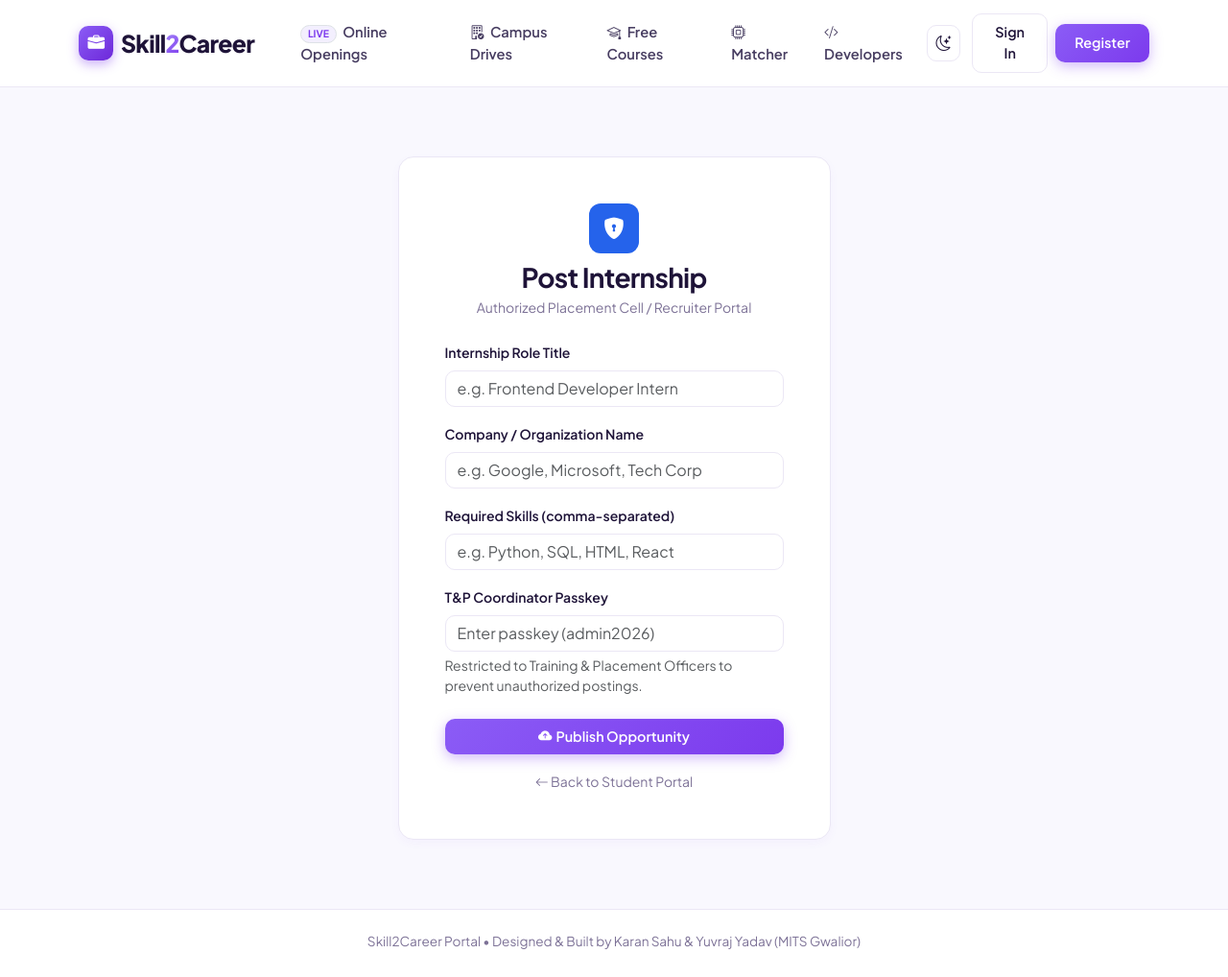
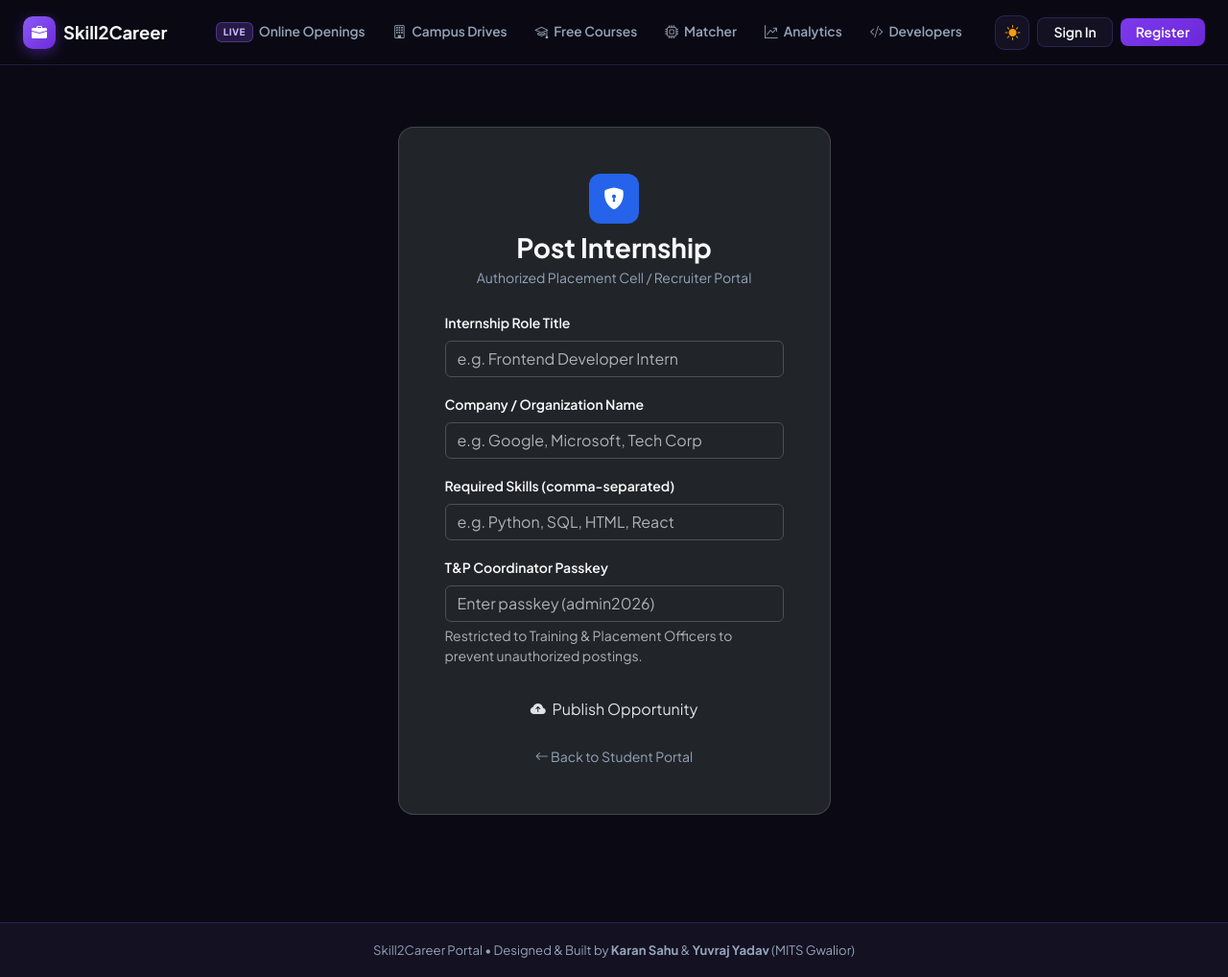
Before and after one commit to karannyx/internship-portal-microproject, a Flask app: page /add_job in a window 1280 px wide. Shown: the whole page at 96% size. Before the commit the page ends 989 px from the top, so only its background shows below. Run offline with Flask 3, Linux system fonts and the light colour scheme; some libraries are stand-ins or nearby versions.

Commit message:
Update base layout with Skill-Gap Bridge auto-linker

```diff
--- a/templates/base.html
+++ b/templates/base.html
@@ -1,337 +1,247 @@
 <!DOCTYPE html>
-<html lang="en" data-bs-theme="light">
+<html lang="en" data-bs-theme="dark">
 <head>
     <meta charset="UTF-8">
     <meta name="viewport" content="width=device-width, initial-scale=1.0">
-    <title>{% block title %}Skill2Career | Student Skill & Internship Portal{% endblock %}</title>
+    <title>{% block title %}Skill2Career | Student Career & Internship Portal{% endblock %}</title>
 
-    <script>
-        (function() {
-            const savedTheme = localStorage.getItem('theme') || 'light';
-            document.documentElement.setAttribute('data-bs-theme', savedTheme);
-        })();
-    </script>
-
+    <!-- Google Fonts -->
     <link rel="preconnect" href="https://fonts.googleapis.com">
     <link rel="preconnect" href="https://fonts.gstatic.com" crossorigin>
     <link href="https://fonts.googleapis.com/css2?family=Plus+Jakarta+Sans:wght@400;500;600;700;800&display=swap" rel="stylesheet">
-    <link href="https://cdn.jsdelivr.net/npm/bootstrap-icons@1.11.3/font/bootstrap-icons.css" rel="stylesheet">
+
+    <!-- Bootstrap 5.3 CSS & Bootstrap Icons -->
     <link href="https://cdn.jsdelivr.net/npm/bootstrap@5.3.3/dist/css/bootstrap.min.css" rel="stylesheet">
-    <script src="https://cdn.jsdelivr.net/npm/chart.js"></script>
+    <link href="https://cdn.jsdelivr.net/npm/bootstrap-icons@1.11.3/font/bootstrap-icons.min.css" rel="stylesheet">
 
     <style>
-        :root {
-            --primary: #7c3aed;
-            --primary-hover: #6d28d9;
-            --primary-subtle: #f5f3ff;
-            --accent-glow: rgba(124, 58, 237, 0.25);
+        :root,
+        [data-bs-theme="dark"] {
+            --body-bg: #0b0a14;
+            --card-bg: #131122;
+            --border-color: rgba(139, 92, 246, 0.22);
+            --card-shadow: 0 12px 32px -8px rgba(0, 0, 0, 0.45);
+            --text-heading: #f8fafc;
+            --text-muted: #94a3b8;
+            --badge-bg: rgba(124, 58, 237, 0.18);
+            --badge-text: #c4b5fd;
+            --primary: #8b5cf6;
+            --nav-bg: rgba(11, 10, 20, 0.88);
         }
 
         [data-bs-theme="light"] {
-            --body-bg: #f9f8fe;
-            --nav-bg: #ffffff;
+            --body-bg: #f5f6fa;
             --card-bg: #ffffff;
-            --border-color: #ebe7f5;
-            --text-heading: #1e1338;
-            --text-body: #473d61;
-            --text-muted: #7d7297;
-            --card-shadow: 0 4px 12px -2px rgba(124, 58, 237, 0.05);
-            --badge-bg: #f3effe;
-            --badge-text: #7c3aed;
-            --btn-main-bg: #7c3aed;
-            --btn-main-text: #ffffff;
-            --btn-main-hover: #6d28d9;
-            --btn-subtle-hover: #f3effe;
-        }
-
-        [data-bs-theme="dark"] {
-            --body-bg: #0b0914;
-            --nav-bg: #110e20;
-            --card-bg: #16122a;
-            --border-color: #2b234d;
-            --text-heading: #faf5ff;
-            --text-body: #d6cee8;
-            --text-muted: #9c91b8;
-            --card-shadow: 0 10px 30px -5px rgba(0, 0, 0, 0.6);
-            --badge-bg: #261e46;
-            --badge-text: #c4b5fd;
-            --btn-main-bg: #7c3aed;
-            --btn-main-text: #ffffff;
-            --btn-main-hover: #6d28d9;
-            --btn-subtle-hover: #231b3e;
-            --primary-subtle: #261e46;
+            --border-color: #e2e8f0;
+            --card-shadow: 0 10px 28px -8px rgba(15, 23, 42, 0.08);
+            --text-heading: #0f172a;
+            --text-muted: #64748b;
+            --badge-bg: rgba(124, 58, 237, 0.1);
+            --badge-text: #6d28d9;
+            --primary: #7c3aed;
+            --nav-bg: rgba(255, 255, 255, 0.92);
         }
 
         body {
-            font-family: 'Plus Jakarta Sans', sans-serif;
-            background-color: var(--body-bg) !important;
-            color: var(--text-body) !important;
+            font-family: 'Plus Jakarta Sans', -apple-system, BlinkMacSystemFont, sans-serif;
+            background-color: var(--body-bg);
+            color: var(--text-heading);
             min-height: 100vh;
             display: flex;
             flex-direction: column;
             transition: background-color 0.25s ease, color 0.25s ease;
         }
 
-        h1, h2, h3, h4, h5, h6 {
+        main {
+            flex: 1;
+        }
+
+        /* Navbar */
+        .s2c-navbar {
+            background: var(--nav-bg);
+            backdrop-filter: blur(14px);
+            -webkit-backdrop-filter: blur(14px);
+            border-bottom: 1px solid var(--border-color);
+            padding: 0.72rem 0;
+        }
+
+        .brand-logo-box {
+            width: 34px;
+            height: 34px;
+            border-radius: 10px;
+            background: linear-gradient(135deg, #8b5cf6, #6d28d9);
+            color: #ffffff;
+            display: inline-flex;
+            align-items: center;
+            justify-content: center;
+            font-size: 1rem;
+            box-shadow: 0 4px 14px rgba(124, 58, 237, 0.4);
+        }
+
+        .s2c-nav-link {
+            color: var(--text-muted) !important;
+            font-size: 0.86rem;
+            font-weight: 600;
+            padding: 0.45rem 0.78rem !important;
+            border-radius: 10px;
+            display: inline-flex;
+            align-items: center;
+            gap: 6px;
+            transition: all 0.18s ease;
+        }
+
+        .s2c-nav-link:hover,
+        .s2c-nav-link.active {
             color: var(--text-heading) !important;
-            font-weight: 700;
-            letter-spacing: -0.025em;
+            background: var(--badge-bg);
+        }
+
+        .live-pill-tag {
+            font-size: 0.62rem;
+            font-weight: 800;
+            letter-spacing: 0.5px;
+            padding: 0.14rem 0.42rem;
+            border-radius: 6px;
+            background: rgba(139, 92, 246, 0.22);
+            color: #c4b5fd;
+            border: 1px solid rgba(139, 92, 246, 0.4);
+        }
+
+        .theme-toggle-btn {
+            width: 36px;
+            height: 36px;
+            border-radius: 10px;
+            border: 1px solid var(--border-color);
+            background: var(--card-bg);
+            color: #f59e0b;
+            display: inline-flex;
+            align-items: center;
+            justify-content: center;
+            cursor: pointer;
+            transition: all 0.2s ease;
+        }
+
+        .theme-toggle-btn:hover {
+            border-color: var(--primary);
+            transform: translateY(-1px);
+        }
+
+        /* Shared Badge & Button Utilities */
+        .badge-skill {
+            background: var(--badge-bg) !important;
+            color: var(--badge-text) !important;
+            border: 1px solid var(--border-color) !important;
+            font-weight: 600;
+            font-size: 0.76rem;
+            padding: 0.35rem 0.7rem;
+            border-radius: 8px;
+        }
+
+        .btn-primary {
+            background: linear-gradient(135deg, #7c3aed, #6d28d9);
+            border: none;
+        }
+
+        .btn-primary:hover {
+            background: linear-gradient(135deg, #8b5cf6, #7c3aed);
         }
 
         .text-muted {
             color: var(--text-muted) !important;
         }
 
-        .navbar-custom {
-            background: var(--nav-bg) !important;
-            border-bottom: 1px solid var(--border-color);
-            padding: 0.85rem 0;
-            position: sticky;
-            top: 0;
-            z-index: 1030;
-            transition: background-color 0.25s ease, border-color 0.25s ease;
-        }
-
-        /* Enhanced Brand Logo & Typography */
-        .navbar-brand {
-            font-weight: 800;
-            color: var(--text-heading) !important;
-            letter-spacing: -0.7px;
-            font-size: 1.55rem;
-            line-height: 1;
-            transition: transform 0.2s ease;
-        }
-        .navbar-brand:hover {
-            transform: translateY(-1px);
-        }
-        .brand-icon-badge {
-            width: 36px;
-            height: 36px;
-            border-radius: 10px;
-            background: linear-gradient(135deg, #8b5cf6, #6d28d9);
-            color: #ffffff;
-            display: inline-flex;
-            align-items: center;
-            justify-content: center;
-            font-size: 1.1rem;
-            box-shadow: 0 4px 12px rgba(124, 58, 237, 0.4);
-        }
-        .brand-highlight {
-            background: linear-gradient(135deg, #a78bfa, #7c3aed);
-            -webkit-background-clip: text;
-            -webkit-text-fill-color: transparent;
-        }
-
-        @media (max-width: 576px) {
-            .navbar-brand {
-                font-size: 1.32rem;
-            }
-            .brand-icon-badge {
-                width: 31px;
-                height: 31px;
-                font-size: 0.95rem;
-            }
-        }
-
-        .nav-link {
-            color: var(--text-body) !important;
-            font-weight: 600;
-            font-size: 0.92rem;
-            transition: color 0.15s ease;
-        }
-
-        .nav-link:hover {
-            color: var(--primary) !important;
-        }
-
-        .mobile-toggle-btn {
-            background: var(--card-bg) !important;
-            border: 1px solid var(--border-color) !important;
-            color: var(--text-heading) !important;
-            width: 42px;
-            height: 42px;
-            border-radius: 10px;
-            display: inline-flex;
-            align-items: center;
-            justify-content: center;
-            font-size: 1.4rem;
-            cursor: pointer;
-            outline: none !important;
-            box-shadow: none !important;
-            z-index: 1050;
-        }
-
-        @media (max-width: 991.98px) {
-            .navbar-collapse {
-                background: var(--nav-bg);
-                border: 1px solid var(--border-color);
-                border-radius: 14px;
-                padding: 1rem;
-                margin-top: 0.75rem;
-                box-shadow: 0 10px 25px -5px rgba(0, 0, 0, 0.3);
-            }
-        }
-
-        .card, .card-custom {
-            background-color: var(--card-bg) !important;
-            border: 1px solid var(--border-color) !important;
-            border-radius: 16px;
-            box-shadow: var(--card-shadow);
-            color: var(--text-body) !important;
-            transition: transform 0.2s ease, border-color 0.2s ease, box-shadow 0.2s ease;
-        }
-
-        .btn-primary-custom {
-            background: linear-gradient(135deg, #8b5cf6, #7c3aed) !important;
-            color: #ffffff !important;
-            border: none !important;
-            font-weight: 600;
-            border-radius: 10px;
-            padding: 0.6rem 1.25rem;
-            font-size: 0.9rem;
-            box-shadow: 0 4px 14px rgba(124, 58, 237, 0.35);
-            transition: all 0.2s ease;
-            text-decoration: none;
-            display: inline-flex;
-            align-items: center;
-            justify-content: center;
-        }
-
-        .btn-primary-custom:hover {
-            background: linear-gradient(135deg, #7c3aed, #6d28d9) !important;
-            box-shadow: 0 6px 20px rgba(124, 58, 237, 0.5);
-            transform: translateY(-1px);
-            color: #ffffff !important;
-        }
-
-        .btn-outline-custom {
-            border: 1px solid var(--border-color) !important;
-            color: var(--text-heading) !important;
-            background: transparent;
-            font-weight: 600;
-            border-radius: 10px;
-            padding: 0.55rem 1.15rem;
-            font-size: 0.9rem;
-            transition: all 0.2s ease;
-            text-decoration: none;
-            display: inline-flex;
-            align-items: center;
-            justify-content: center;
-        }
-
-        .btn-outline-custom:hover {
-            background-color: var(--btn-subtle-hover);
-            border-color: var(--primary) !important;
-            color: var(--primary) !important;
-        }
-
-        .badge-skill {
-            background-color: var(--badge-bg) !important;
-            color: var(--badge-text) !important;
-            border: 1px solid var(--border-color);
-            font-weight: 600;
-            font-size: 0.75rem;
-            padding: 0.35rem 0.65rem;
-            border-radius: 6px;
-        }
-
-        .theme-toggle-btn {
-            width: 38px;
-            height: 38px;
-            border-radius: 10px;
-            display: inline-flex;
-            align-items: center;
-            justify-content: center;
-            border: 1px solid var(--border-color);
+        /* Footer */
+        .s2c-footer {
+            border-top: 1px solid var(--border-color);
             background: var(--card-bg);
-            color: var(--text-heading);
-            cursor: pointer;
-            transition: all 0.2s ease;
-        }
-
-        .theme-toggle-btn:hover {
-            border-color: var(--primary);
-            color: var(--primary);
-        }
-
-        .form-control, .form-select {
-            background-color: var(--card-bg) !important;
-            border: 1px solid var(--border-color) !important;
-            color: var(--text-heading) !important;
-            border-radius: 10px;
-        }
-
-        .form-control:focus, .form-select:focus {
-            border-color: var(--primary) !important;
-            box-shadow: 0 0 0 0.2rem var(--accent-glow) !important;
-        }
-
-        footer {
-            margin-top: auto;
-            background: var(--nav-bg);
-            border-top: 1px solid var(--border-color);
-            padding: 1.4rem 0;
-            font-size: 0.85rem;
             color: var(--text-muted);
+            font-size: 0.82rem;
+            padding: 1.15rem 0;
+            margin-top: 3rem;
         }
     </style>
+
+    <script>
+        // Apply saved theme immediately to avoid flash
+        (function () {
+            const savedTheme = localStorage.getItem("s2c_theme") || "dark";
+            document.documentElement.setAttribute("data-bs-theme", savedTheme);
+        })();
+    </script>
+
+    {% block head %}{% endblock %}
 </head>
 <body>
 
-<nav class="navbar navbar-expand-lg navbar-custom">
-    <div class="container">
-        <a class="navbar-brand d-flex align-items-center gap-2" href="/">
-            <span class="brand-icon-badge">
+    <!-- Top Navigation Bar -->
+    <nav class="navbar navbar-expand-xl s2c-navbar sticky-top">
+        <div class="container-fluid px-3 px-lg-4" style="max-width: 1320px;">
+            <a class="navbar-brand d-flex align-items-center gap-2 fw-bold" href="{{ url_for('live_jobs') }}" style="color: var(--text-heading); font-size: 1.15rem;">
+                <span class="brand-logo-box">
                     <i class="bi bi-briefcase-fill"></i>
                 </span>
-            <span>Skill<span class="brand-highlight">2</span>Career</span>
+                <span>Skill2Career</span>
             </a>
 
-        <button id="navToggleBtn" class="mobile-toggle-btn d-lg-none" type="button" aria-label="Toggle navigation">
-            <i class="bi bi-list"></i>
+            <button class="navbar-toggler border-0 shadow-none" type="button" data-bs-toggle="collapse" data-bs-target="#s2cNavbarCollapse" aria-controls="s2cNavbarCollapse" aria-expanded="false" aria-label="Toggle navigation">
+                <i class="bi bi-list fs-2" style="color: var(--text-heading);"></i>
             </button>
 
-        <div class="collapse navbar-collapse" id="navMenu">
-            <ul class="navbar-nav me-auto ms-lg-4 mb-2 mb-lg-0 gap-lg-1">
+            <div class="collapse navbar-collapse" id="s2cNavbarCollapse">
+                <ul class="navbar-nav mx-auto mb-2 mb-xl-0 gap-1">
                     <li class="nav-item">
-                    <a class="nav-link px-2" href="/live_jobs">
-                        <span class="badge rounded-pill me-1 border" style="background: var(--badge-bg); color: var(--badge-text); font-size: 0.65rem;">LIVE</span> Online Openings
+                        <a class="nav-link s2c-nav-link {% if request.endpoint == 'live_jobs' %}active{% endif %}" href="{{ url_for('live_jobs') }}">
+                            <span class="live-pill-tag">LIVE</span> Online Openings
                         </a>
                     </li>
                     <li class="nav-item">
-                    <a class="nav-link px-2" href="/jobs"><i class="bi bi-building-check me-1"></i> Campus Drives</a>
+                        <a class="nav-link s2c-nav-link {% if request.endpoint == 'jobs' %}active{% endif %}" href="{{ url_for('jobs') }}">
+                            <i class="bi bi-building"></i> Campus Drives
+                        </a>
                     </li>
                     <li class="nav-item">
-                    <a class="nav-link px-2" href="/courses"><i class="bi bi-mortarboard me-1"></i> Free Courses</a>
+                        <a class="nav-link s2c-nav-link {% if request.endpoint == 'courses' %}active{% endif %}" href="{{ url_for('courses') }}">
+                            <i class="bi bi-mortarboard"></i> Free Courses
+                        </a>
                     </li>
                     <li class="nav-item">
-                    <a class="nav-link px-2" href="/matcher"><i class="bi bi-cpu me-1"></i> Matcher</a>
+                        <a class="nav-link s2c-nav-link {% if request.endpoint == 'matcher' %}active{% endif %}" href="{{ url_for('matcher') }}">
+                            <i class="bi bi-cpu"></i> Matcher
+                        </a>
                     </li>
                     <li class="nav-item">
-                    <a class="nav-link px-2" href="/developers"><i class="bi bi-code-slash me-1"></i> Developers</a>
+                        <a class="nav-link s2c-nav-link {% if request.endpoint == 'analytics' %}active{% endif %}" href="{{ url_for('analytics') }}">
+                            <i class="bi bi-graph-up-arrow"></i> Analytics
+                        </a>
+                    </li>
+                    <li class="nav-item">
+                        <a class="nav-link s2c-nav-link {% if request.endpoint == 'developers' %}active{% endif %}" href="{{ url_for('developers') }}">
+                            <i class="bi bi-code-slash"></i> Developers
+                        </a>
                     </li>
                 </ul>
 
-            <div class="d-flex gap-2 align-items-center mt-3 mt-lg-0">
-                <button id="themeToggleBtn" class="theme-toggle-btn me-1" type="button" title="Toggle dark/light mode">
-                    <i id="themeToggleIcon" class="bi bi-moon-stars"></i>
+                <!-- Right Controls: Theme Toggle & Auth Buttons -->
+                <div class="d-flex flex-wrap align-items-center gap-2">
+                    <button type="button" class="theme-toggle-btn" id="themeToggleBtn" onclick="toggleSiteTheme()" title="Toggle Light / Dark Theme">
+                        <i class="bi bi-sun-fill" id="themeToggleIcon"></i>
                     </button>
 
-                {% if session.student_email %}
-                    <a href="/resume" class="btn btn-outline-custom btn-sm rounded-pill px-3 fw-semibold">
-                        <i class="bi bi-file-earmark-person me-1"></i> ATS Resume
+                    {% if session.get('student_email') %}
+                        <a href="{{ url_for('resume') }}" class="btn btn-sm btn-outline-secondary rounded-3 px-3 fw-semibold d-inline-flex align-items-center gap-1" style="border-color: var(--border-color); color: var(--text-heading);">
+                            <i class="bi bi-file-earmark-person"></i> ATS Resume
                         </a>
-                    <a href="/dashboard" class="btn btn-outline-custom btn-sm rounded-pill px-3 fw-semibold">
-                        <i class="bi bi-person-circle me-1" style="color: var(--primary);"></i> Dashboard
+                        <a href="{{ url_for('dashboard') }}" class="btn btn-sm btn-primary rounded-3 px-3 fw-semibold d-inline-flex align-items-center gap-1">
+                            <i class="bi bi-person-circle"></i> Dashboard
                         </a>
-                    <a href="/logout" class="btn btn-outline-danger btn-sm rounded-pill px-3 fw-semibold">
+                        <a href="{{ url_for('logout') }}" class="btn btn-sm btn-outline-danger rounded-3 px-2.5 fw-semibold">
                             Logout
                         </a>
                     {% else %}
-                    <a href="/login" class="btn btn-outline-custom">
+                        <a href="{{ url_for('login') }}" class="btn btn-sm rounded-3 px-3 fw-semibold" style="background: var(--card-bg); border: 1px solid var(--border-color); color: var(--text-heading);">
                             Sign In
                         </a>
-                    <a href="/register" class="btn btn-primary-custom">
+                        <a href="{{ url_for('register') }}" class="btn btn-sm btn-primary rounded-3 px-3 fw-semibold">
                             Register
                         </a>
                     {% endif %}
@@ -340,65 +250,63 @@
         </div>
     </nav>
 
-<main class="py-4">
+    <!-- Page Content -->
+    <main class="py-3">
         {% block content %}{% endblock %}
     </main>
 
-<footer class="text-center">
+    <!-- Footer -->
+    <footer class="s2c-footer text-center">
         <div class="container">
-        <p class="mb-0">Skill2Career Portal &bull; Designed & Built by Karan Sahu & Yuvraj Yadav (MITS Gwalior)</p>
+            Skill2Career Portal &bull; Designed &amp; Built by <strong>Karan Sahu</strong> &amp; <strong>Yuvraj Yadav</strong> (MITS Gwalior)
         </div>
     </footer>
 
+    <!-- Bootstrap JS Bundle -->
     <script src="https://cdn.jsdelivr.net/npm/bootstrap@5.3.3/dist/js/bootstrap.bundle.min.js"></script>
 
+    <!-- Theme Toggle + Skill-Gap Bridge Auto-Linker -->
     <script>
-    const themeBtn = document.getElementById('themeToggleBtn');
-    const themeIcon = document.getElementById('themeToggleIcon');
-    const htmlNode = document.documentElement;
-
-    function applyTheme(theme) {
-        htmlNode.setAttribute('data-bs-theme', theme);
-        localStorage.setItem('theme', theme);
-        if (theme === 'dark') {
-            themeIcon.className = 'bi bi-sun-fill text-warning';
-        } else {
-            themeIcon.className = 'bi bi-moon-stars';
-        }
+        function updateThemeIcon(theme) {
+            const icon = document.getElementById("themeToggleIcon");
+            if (!icon) return;
+            icon.className = theme === "dark" ? "bi bi-sun-fill" : "bi bi-moon-stars-fill";
         }
 
-    const currentTheme = localStorage.getItem('theme') || 'light';
-    applyTheme(currentTheme);
-
-    if (themeBtn) {
-        themeBtn.addEventListener('click', () => {
-            const active = htmlNode.getAttribute('data-bs-theme');
-            applyTheme(active === 'dark' ? 'light' : 'dark');
-        });
+        function toggleSiteTheme() {
+            const current = document.documentElement.getAttribute("data-bs-theme") || "dark";
+            const next = current === "dark" ? "light" : "dark";
+            document.documentElement.setAttribute("data-bs-theme", next);
+            localStorage.setItem("s2c_theme", next);
+            updateThemeIcon(next);
         }
 
-    const navBtn = document.getElementById('navToggleBtn');
-    const navMenu = document.getElementById('navMenu');
+        document.addEventListener("DOMContentLoaded", function () {
+            const currentTheme = document.documentElement.getAttribute("data-bs-theme") || "dark";
+            updateThemeIcon(currentTheme);
 
-    if (navBtn && navMenu) {
-        navBtn.addEventListener('click', (e) => {
+            // Auto-convert missing skill badges on Campus Drives & Online Openings into clickable Course Bridge links
+            const path = window.location.pathname;
+            if (path === "/jobs" || path === "/live_jobs") {
+                const missingBadges = document.querySelectorAll(".bg-danger-subtle, .text-danger.border-danger-subtle, .missing-skill");
+                missingBadges.forEach((badge) => {
+                    if (badge.tagName === "A") return;
+                    const skillName = badge.textContent.replace(/[✕×✖!]/g, "").trim();
+                    if (!skillName || skillName.length > 25) return;
+
+                    badge.style.cursor = "pointer";
+                    badge.title = `Learn ${skillName} in Free Courses →`;
+                    badge.innerHTML = `${badge.innerHTML} <i class="bi bi-box-arrow-up-right ms-1" style="font-size: 0.68rem;"></i>`;
+                    badge.addEventListener("click", function (e) {
                         e.preventDefault();
                         e.stopPropagation();
-            if (navMenu.classList.contains('show')) {
-                navMenu.classList.remove('show');
-            } else {
-                navMenu.classList.add('show');
-            }
-        });
-
-        document.querySelectorAll('.navbar-nav .nav-link').forEach(link => {
-            link.addEventListener('click', () => {
-                if (window.innerWidth < 992) {
-                    navMenu.classList.remove('show');
-                }
+                        window.location.href = `/courses?skill=${encodeURIComponent(skillName)}`;
                     });
                 });
             }
+        });
     </script>
+
+    {% block extra_js %}{% endblock %}
 </body>
 </html>
```
Lines whose indentation alone changed are shown as unchanged.
